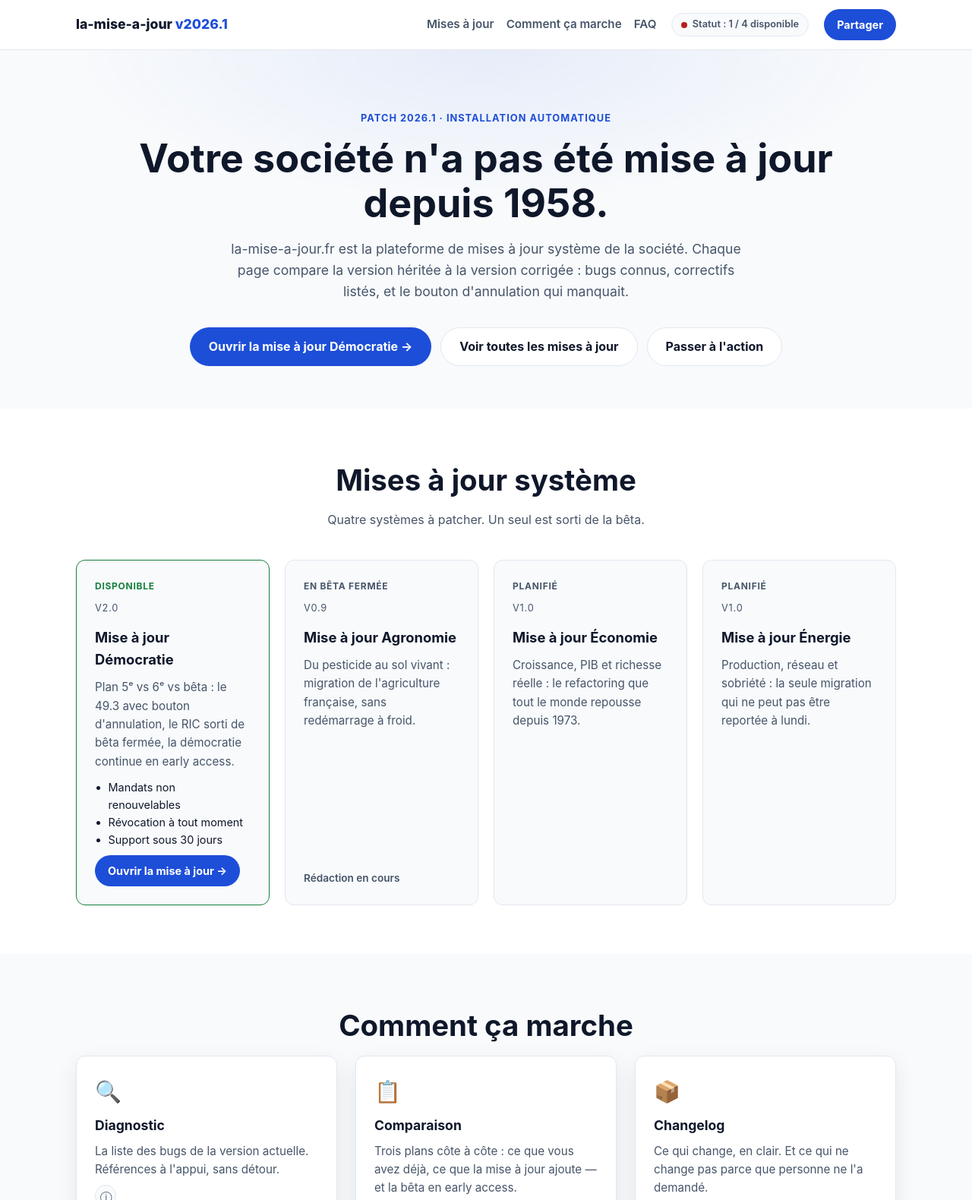
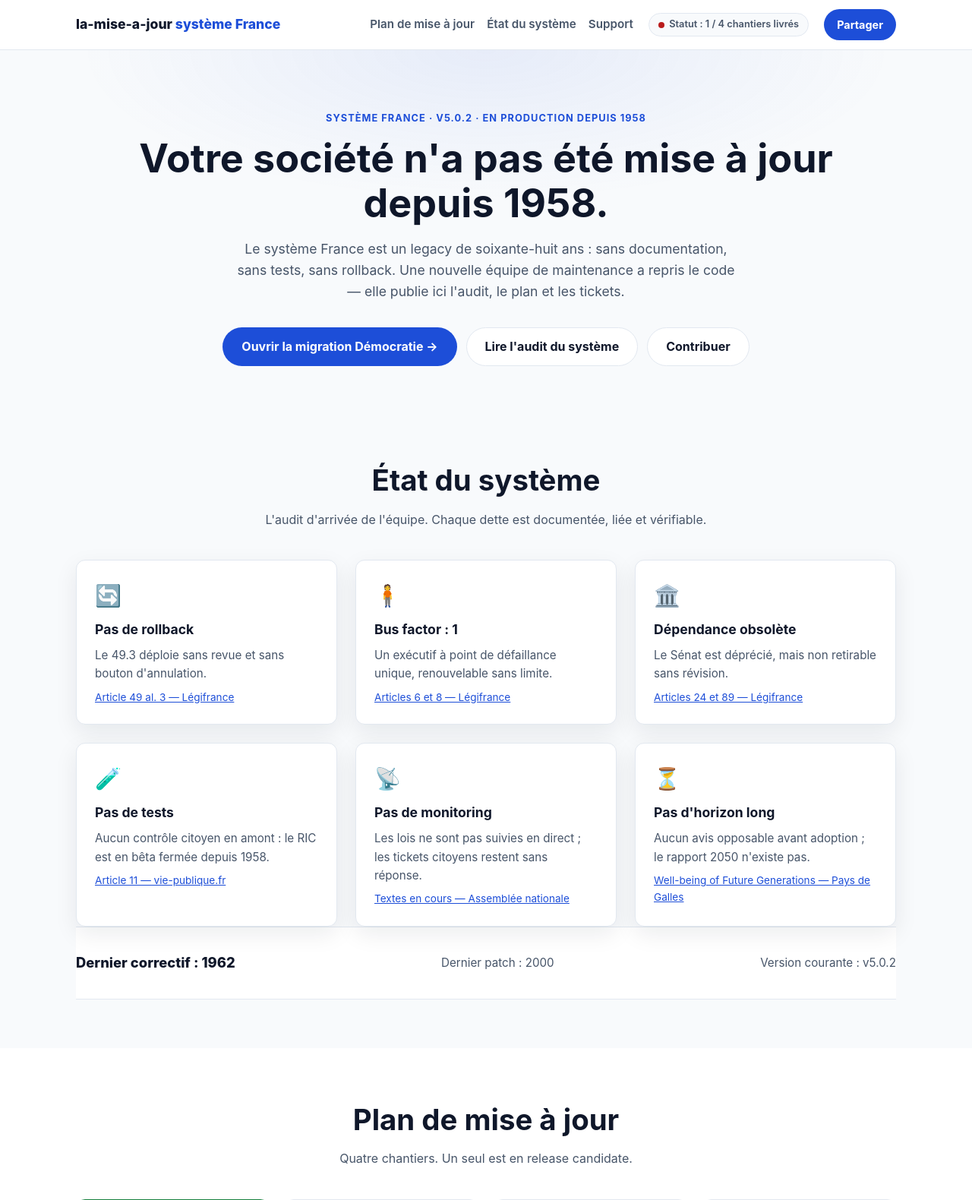
Before and after one commit to democratie-vivante/la-mise-a-jour, a website built with Vite: page index.html in a window 1280 px wide. Shown: the top 1580 px of the page at 76% size. Built offline with nearby package versions, Linux system fonts and the light colour scheme.

Commit message:
feat: faire de l'accueil le poste de maintenance du système France

```diff
--- a/index.html
+++ b/index.html
@@ -3,18 +3,18 @@
 <head>
   <meta charset="utf-8">
   <meta name="viewport" content="width=device-width, initial-scale=1">
-  <title>La Mise à Jour — des correctifs pour une société obsolète</title>
-  <meta name="description" content="La plateforme de mises à jour système de la société : démocratie, agronomie, économie, énergie. Comparez la version héritée à la version corrigée.">
+  <title>La Mise à Jour — maintenance du système France</title>
+  <meta name="description" content="Le suivi public de la modernisation du système France : état du legacy, plan de mise à jour, méthode, support.">
   <link rel="canonical" href="https://la-mise-a-jour.fr/">
   <meta property="og:type" content="website">
   <meta property="og:site_name" content="La Mise à Jour">
-  <meta property="og:title" content="La Mise à Jour — des correctifs pour une société obsolète">
-  <meta property="og:description" content="La plateforme de mises à jour système de la société. Chaque page compare la version héritée à la version corrigée.">
+  <meta property="og:title" content="La Mise à Jour — maintenance du système France">
+  <meta property="og:description" content="Le suivi public de la modernisation du système France : état du legacy, plan de mise à jour, méthode, support.">
   <meta property="og:url" content="https://la-mise-a-jour.fr/">
   <meta property="og:image" content="https://la-mise-a-jour.fr/og.png">
   <meta name="twitter:card" content="summary_large_image">
-  <meta name="twitter:title" content="La Mise à Jour — des correctifs pour une société obsolète">
-  <meta name="twitter:description" content="La plateforme de mises à jour système de la société.">
+  <meta name="twitter:title" content="La Mise à Jour — maintenance du système France">
+  <meta name="twitter:description" content="Le suivi public de la modernisation du système France.">
   <meta name="twitter:image" content="https://la-mise-a-jour.fr/og.png">
   <meta name="theme-color" content="#1d4ed8">
   <link rel="icon" type="image/svg+xml" href="favicon.svg">
@@ -25,13 +25,13 @@
   <a class="skip-link" href="#main">Aller au contenu</a>
   <header class="site-header">
     <div class="container header-inner">
-      <a class="brand" href="#main">la-mise-a-jour <span class="brand-badge">v2026.1</span></a>
+      <a class="brand" href="#main">la-mise-a-jour <span class="brand-badge">système France</span></a>
       <nav class="site-nav" aria-label="Navigation principale">
-        <a href="#collection">Mises à jour</a>
-        <a href="#principe">Comment ça marche</a>
-        <a href="#faq">FAQ</a>
+        <a href="#collection">Plan de mise à jour</a>
+        <a href="#systeme">État du système</a>
+        <a href="#faq">Support</a>
       </nav>
-      <span class="status-badge"><span class="status-dot" aria-hidden="true"></span>Statut : 1 / 4 disponible</span>
+      <span class="status-badge"><span class="status-dot" aria-hidden="true"></span>Statut : 1 / 4 chantiers livrés</span>
       <a class="btn btn-primary btn-sm" href="#partage">Partager</a>
     </div>
   </header>
@@ -39,55 +39,113 @@
   <main id="main">
     <section class="hero">
       <div class="container">
-        <p class="hero-eyebrow">Patch 2026.1 · Installation automatique</p>
+        <p class="hero-eyebrow">Système France · v5.0.2 · en production depuis 1958</p>
         <h1>Votre société n'a pas été mise à jour depuis 1958.</h1>
-        <p class="hero-sub">la-mise-a-jour.fr est la plateforme de mises à jour système de la société.
-          Chaque page compare la version héritée à la version corrigée : bugs connus, correctifs
-          listés, et le bouton d'annulation qui manquait.</p>
+        <p class="hero-sub">Le système France est un legacy de soixante-huit ans : sans documentation, sans tests, sans rollback.
+          Une nouvelle équipe de maintenance a repris le code — elle publie ici l'audit, le plan et les tickets.</p>
         <div class="hero-actions">
-          <a class="btn btn-primary" href="democratie/">Ouvrir la mise à jour Démocratie →</a>
-          <a class="btn btn-ghost" href="#collection">Voir toutes les mises à jour</a>
-          <a class="btn btn-ghost" href="#agir">Passer à l'action</a>
+          <a class="btn btn-primary" href="democratie/">Ouvrir la migration Démocratie →</a>
+          <a class="btn btn-ghost" href="#systeme">Lire l'audit du système</a>
+          <a class="btn btn-ghost" href="#agir">Contribuer</a>
+        </div>
+      </div>
+    </section>
+
+    <section id="systeme" class="section features" aria-labelledby="systeme-title">
+      <div class="container">
+        <h2 id="systeme-title">État du système</h2>
+        <p class="section-sub">L'audit d'arrivée de l'équipe. Chaque dette est documentée, liée et vérifiable.</p>
+
+        <div class="features-grid">
+          <article class="feature-card">
+            <p class="feature-icon" aria-hidden="true">🔄</p>
+            <h3>Pas de rollback</h3>
+            <p class="feature-pitch">Le 49.3 déploie sans revue et sans bouton d'annulation.</p>
+            <p class="feature-source"><a href="https://www.legifrance.gouv.fr/loda/id/JORFTEXT000000571356/">Article 49 al. 3 — Légifrance</a></p>
+          </article>
+
+          <article class="feature-card">
+            <p class="feature-icon" aria-hidden="true">🧍</p>
+            <h3>Bus factor : 1</h3>
+            <p class="feature-pitch">Un exécutif à point de défaillance unique, renouvelable sans limite.</p>
+            <p class="feature-source"><a href="https://www.legifrance.gouv.fr/loda/id/JORFTEXT000000571356/">Articles 6 et 8 — Légifrance</a></p>
+          </article>
+
+          <article class="feature-card">
+            <p class="feature-icon" aria-hidden="true">🏛️</p>
+            <h3>Dépendance obsolète</h3>
+            <p class="feature-pitch">Le Sénat est déprécié, mais non retirable sans révision.</p>
+            <p class="feature-source"><a href="https://www.legifrance.gouv.fr/loda/id/JORFTEXT000000571356/">Articles 24 et 89 — Légifrance</a></p>
+          </article>
+
+          <article class="feature-card">
+            <p class="feature-icon" aria-hidden="true">🧪</p>
+            <h3>Pas de tests</h3>
+            <p class="feature-pitch">Aucun contrôle citoyen en amont : le RIC est en bêta fermée depuis 1958.</p>
+            <p class="feature-source"><a href="https://www.vie-publique.fr/fiches/19539-la-constitution-du-4-octobre-1958">Article 11 — vie-publique.fr</a></p>
+          </article>
+
+          <article class="feature-card">
+            <p class="feature-icon" aria-hidden="true">📡</p>
+            <h3>Pas de monitoring</h3>
+            <p class="feature-pitch">Les lois ne sont pas suivies en direct ; les tickets citoyens restent sans réponse.</p>
+            <p class="feature-source"><a href="https://www.assemblee-nationale.fr/">Textes en cours — Assemblée nationale</a></p>
+          </article>
+
+          <article class="feature-card">
+            <p class="feature-icon" aria-hidden="true">⏳</p>
+            <h3>Pas d'horizon long</h3>
+            <p class="feature-pitch">Aucun avis opposable avant adoption ; le rapport 2050 n'existe pas.</p>
+            <p class="feature-source"><a href="https://www.gov.wales/well-being-of-future-generations-wales-act-2015">Well-being of Future Generations — Pays de Galles</a></p>
+          </article>
+        </div>
+
+        <div class="proof">
+          <div class="proof-inner">
+            <p class="proof-count">Dernier correctif : 1962</p>
+            <p class="proof-rating">Dernier patch : 2000</p>
+            <p class="proof-rating">Version courante : v5.0.2</p>
+          </div>
         </div>
       </div>
     </section>
 
     <section id="collection" class="section updates" aria-labelledby="collection-title">
       <div class="container">
-        <h2 id="collection-title">Mises à jour système</h2>
-        <p class="section-sub">Quatre systèmes à patcher. Un seul est sorti de la bêta.</p>
+        <h2 id="collection-title">Plan de mise à jour</h2>
+        <p class="section-sub">Quatre chantiers. Un seul est en release candidate.</p>
 
         <div class="updates-grid">
           <article class="update-card update-card--live">
-            <p class="update-status">Disponible</p>
-            <p class="plan-tag">v2.0</p>
+            <p class="update-status">Release candidate</p>
+            <p class="plan-tag">v6.0</p>
             <h3>Mise à jour Démocratie</h3>
-            <p class="update-teaser">Plan 5ᵉ vs 6ᵉ vs bêta : le 49.3 avec bouton d'annulation, le RIC sorti de bêta fermée, la démocratie continue en early access.</p>
+            <p class="update-teaser">v5.0 → v6.0 : le 49.3 réversible, le RIC sorti de bêta, la v7.0 en nightly.</p>
             <ul class="update-changelog">
               <li>Mandats non renouvelables</li>
               <li>Révocation à tout moment</li>
               <li>Support sous 30 jours</li>
             </ul>
-            <p class="update-cta"><a class="btn btn-primary btn-sm" href="democratie/">Ouvrir la mise à jour →</a></p>
+            <p class="update-cta"><a class="btn btn-primary btn-sm" href="democratie/">Ouvrir la migration →</a></p>
           </article>
 
           <article class="update-card update-card--soon">
-            <p class="update-status">En bêta fermée</p>
+            <p class="update-status">Bêta fermée</p>
             <p class="plan-tag">v0.9</p>
             <h3>Mise à jour Agronomie</h3>
             <p class="update-teaser">Du pesticide au sol vivant : migration de l'agriculture française, sans redémarrage à froid.</p>
-            <p class="update-note">Rédaction en cours</p>
+            <p class="update-note">Spécifications en cours</p>
           </article>
 
           <article class="update-card update-card--soon">
-            <p class="update-status">Planifié</p>
+            <p class="update-status">Backlog</p>
             <p class="plan-tag">v1.0</p>
             <h3>Mise à jour Économie</h3>
             <p class="update-teaser">Croissance, PIB et richesse réelle : le refactoring que tout le monde repousse depuis 1973.</p>
           </article>
 
           <article class="update-card update-card--soon">
-            <p class="update-status">Planifié</p>
+            <p class="update-status">Backlog</p>
             <p class="plan-tag">v1.0</p>
             <h3>Mise à jour Énergie</h3>
             <p class="update-teaser">Production, réseau et sobriété : la seule migration qui ne peut pas être reportée à lundi.</p>
@@ -98,25 +156,26 @@
 
     <section id="principe" class="section features" aria-labelledby="principe-title">
       <div class="container">
-        <h2 id="principe-title">Comment ça marche</h2>
+        <h2 id="principe-title">Méthode</h2>
+        <p class="section-sub">Comment on reprend un système qu'on n'a pas écrit.</p>
         <div class="features-grid">
           <article class="feature-card">
             <p class="feature-icon" aria-hidden="true">🔍</p>
             <h3>Diagnostic</h3>
-            <p class="feature-pitch">La liste des bugs de la version actuelle. Références à l'appui, sans détour.</p>
+            <p class="feature-pitch">L'audit : chaque dette documentée, chaque affirmation sourcée.</p>
             <span class="tip-wrap">
               <button type="button" class="info-btn" aria-expanded="false" aria-controls="tip-h1" aria-label="En savoir plus sur le diagnostic">ⓘ</button>
-              <span class="tooltip" id="tip-h1" role="tooltip" hidden>Chaque mise à jour commence par ce qui ne marche pas : articles, dates, chiffres. Pas d'avis, des références.</span>
+              <span class="tooltip" id="tip-h1" role="tooltip" hidden>On commence par ce qui ne marche pas : articles, dates, chiffres. Pas d'avis, des références.</span>
             </span>
           </article>
 
           <article class="feature-card">
             <p class="feature-icon" aria-hidden="true">📋</p>
-            <h3>Comparaison</h3>
-            <p class="feature-pitch">Trois plans côte à côte : ce que vous avez déjà, ce que la mise à jour ajoute — et la bêta en early access.</p>
+            <h3>Migration</h3>
+            <p class="feature-pitch">Tout changement est listé, réversible, et publié.</p>
             <span class="tip-wrap">
-              <button type="button" class="info-btn" aria-expanded="false" aria-controls="tip-h2" aria-label="En savoir plus sur la comparaison">ⓘ</button>
-              <span class="tooltip" id="tip-h2" role="tooltip" hidden>Même grille que votre offre télécom : la colonne de gauche vous est déjà facturée.</span>
+              <button type="button" class="info-btn" aria-expanded="false" aria-controls="tip-h2" aria-label="En savoir plus sur la migration">ⓘ</button>
+              <span class="tooltip" id="tip-h2" role="tooltip" hidden>La colonne de gauche est le code en production ; la v6.0 est la candidate. Vous choisissez le rythme de migration.</span>
             </span>
           </article>
 
@@ -135,23 +194,25 @@
 
     <section id="faq" class="section faq" aria-labelledby="faq-title">
       <div class="container container--narrow">
-        <h2 id="faq-title">Questions fréquemment posées</h2>
+        <h2 id="faq-title">Support</h2>
+        <p class="section-sub">Les tickets les plus ouverts.</p>
+
         <div class="faq-list">
           <details class="faq-item">
             <summary>C'est quoi, la-mise-a-jour.fr&nbsp;?</summary>
-            <p class="faq-answer">Une plateforme d'éducation populaire emballée en produit logiciel.</p>
-            <p class="fine-print">Les faits sont exacts. Seule l'emballage est satirique.</p>
+            <p class="faq-answer">Le suivi public de la maintenance du système France. Une équipe a repris le code ; voici son travail.</p>
+            <p class="fine-print">Chaque affirmation est sourcée ; l'emballage n'engage que l'équipe.</p>
           </details>
 
           <details class="faq-item">
             <summary>Pourquoi comparer la société à un logiciel&nbsp;?</summary>
-            <p class="faq-answer">Parce qu'un logiciel non patché depuis 1958 aurait été déprécié depuis longtemps.</p>
-            <p class="fine-print">Aucune version prise en charge. Pas de correctif de sécurité depuis 1962.</p>
+            <p class="faq-answer">Parce qu'un logiciel non maintenu depuis 1958 serait déprécié depuis longtemps.</p>
+            <p class="fine-print">Aucune version prise en charge. Dernier correctif de sécurité : 1962.</p>
           </details>
 
           <details class="faq-item">
             <summary>Est-ce que je peux contribuer&nbsp;?</summary>
-            <p class="faq-answer">Oui. Le code source est public, contrairement à celui de vos lois.</p>
+            <p class="faq-answer">Oui. Le code source est public : il s'appelle la Constitution.</p>
             <p class="fine-print">Pull requests bienvenues. 49.3 non requis.</p>
           </details>
         </div>
@@ -219,16 +280,17 @@
         <h2 class="footer-title">Produit</h2>
         <ul class="footer-links">
           <li><a href="./">Toutes les mises à jour</a></li>
-          <li><a href="./#principe">Comment ça marche</a></li>
-          <li><a href="./#faq">FAQ</a></li>
+          <li><a href="./#principe">Méthode</a></li>
+          <li><a href="./#faq">Support</a></li>
         </ul>
       </div>
       <div>
         <h2 class="footer-title">Légal</h2>
         <ul class="footer-links">
-          <li><a href="./#faq">Mentions légales absurdes</a></li>
-          <li><a href="./#faq">CGU</a></li>
-          <li>Aucune donnée collectée, contrairement à vous</li>
+          <li><a href="./#faq">Mentions légales</a></li>
+          <li>Édité par l'équipe de maintenance</li>
+          <li>Hébergé sur GitHub Pages</li>
+          <li>Aucune donnée collectée — contrairement au système</li>
         </ul>
       </div>
       <div>
```
